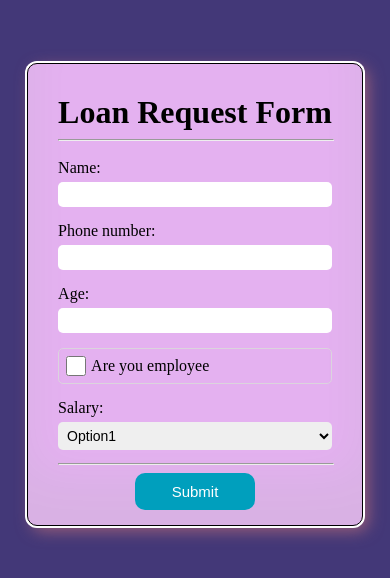
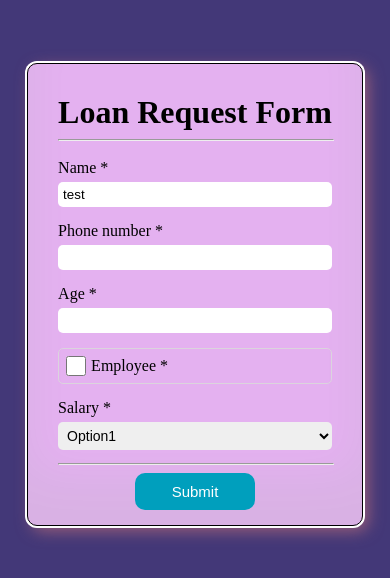
Before and after one commit to his984/tarmeez-react-course, a React (Create React App) app: page / in a window 390 px wide. Shown: the part 128-706 px from the top of the page. Built offline with nearby package versions, Linux system fonts and the light colour scheme.

Commit message:
Add useState for name,phoneNumber and age

```diff
--- a/src/App.css
+++ b/src/App.css
@@ -4,8 +4,8 @@ body {
 }
 /* App */
 .App {
-  height: 100vh;
-  width: 100vw;
+  min-height: 100vh;
+  width: 100%;
   display: flex;
   justify-content: center;
   align-items: center;
@@ -42,7 +42,8 @@ h1 {
 /* Input */
 input {
   padding: 5px;
-  width: calc(100% -5px);
+  width: 100%;
+  box-sizing: border-box;
   border-radius: 5px;
   border: none;
 }
@@ -95,3 +96,29 @@ select {
   padding: 2px 2px;
   border-radius: 5px;
 }
+/* Loan Form */
+.loan-form {
+  /* background-color: red; */
+  display: flex;
+  justify-content: center;
+  align-items: center;
+}
+/* Modal Style */
+#modal {
+  color: green;
+  position: absolute;
+  background-color: rgba(255, 255, 255, 0.53);
+  /* padding: 15px; */
+  border-radius: 10px;
+  width: 100vw;
+  height: 100vh;
+  display: flex;
+  justify-content: center;
+  align-items: center;
+}
+/* modal-content */
+#modal-content {
+  background-color: rgb(224, 215, 215);
+  padding: 15px;
+  border-radius: 10px;
+}
--- a/src/App.js
+++ b/src/App.js
@@ -1,5 +1,6 @@
-// import { useState } from "react";
+import { useState } from "react";
 import "./App.css";
+// import Modal from "./Components/Modal";
 
 // APP
 function App() {
@@ -13,6 +14,11 @@ export default App;
 
 // Loan Form
 function LoanForm() {
+  const [loanInputs, setLoanInput] = useState({
+    name: "test",
+    phoneNumber: "",
+    age: "",
+  });
   return (
     // Loan form container
     <div className="loan-form">
@@ -24,27 +30,51 @@ function LoanForm() {
         <hr></hr>
         {/* Name */}
         <div className="form-row">
-          <label>Name: </label>
-          <input type="text"></input>
+          <label>Name * </label>
+          <input
+            type="text"
+            value={loanInputs.name}
+            onChange={(e) => {
+              setLoanInput({ ...loanInputs, name: e.target.value });
+            }}
+          ></input>
         </div>
         {/* Phone Number */}
         <div className="form-row">
-          <label>Phone number: </label>
-          <input type="text"></input>
+          <label>Phone number * </label>
+          <input
+            type="text"
+            value={loanInputs.phoneNumber}
+            onChange={(e) => {
+              setLoanInput({
+                ...loanInputs,
+                phoneNumber: e.target.value,
+              });
+            }}
+          ></input>
         </div>
         {/* Age */}
         <div className="form-row">
-          <label>Age: </label>
-          <input type="text"></input>
+          <label>Age * </label>
+          <input
+            type="text"
+            value={loanInputs.age}
+            onChange={(e) => {
+              setLoanInput({
+                ...loanInputs,
+                age: e.target.value,
+              });
+            }}
+          ></input>
         </div>
         {/* Are you employee  */}
         <div className="employee-check">
           <input type="checkbox"></input>
-          <label>Are you employee</label>
+          <label>Employee *</label>
         </div>
         {/* Salary */}
         <div className="select-salary">
-          <label>Salary: </label>
+          <label>Salary * </label>
           <select>
             <option>Option1</option>
             <option>Option2</option>
@@ -56,6 +86,8 @@ function LoanForm() {
         {/* Button */}
         <button>Submit</button>
       </form>
+      {/* Modal */}
+      {/* <Modal></Modal> */}
     </div>
   );
 }
--- /dev/null
+++ b/src/Components/Modal.js
@@ -0,0 +1,11 @@
+import "../App.css";
+
+export default function Modal() {
+  return (
+    <div id="modal">
+      <div id="modal-content">
+        <h2>The modal has been submitted successfully</h2>
+      </div>
+    </div>
+  );
+}
```
